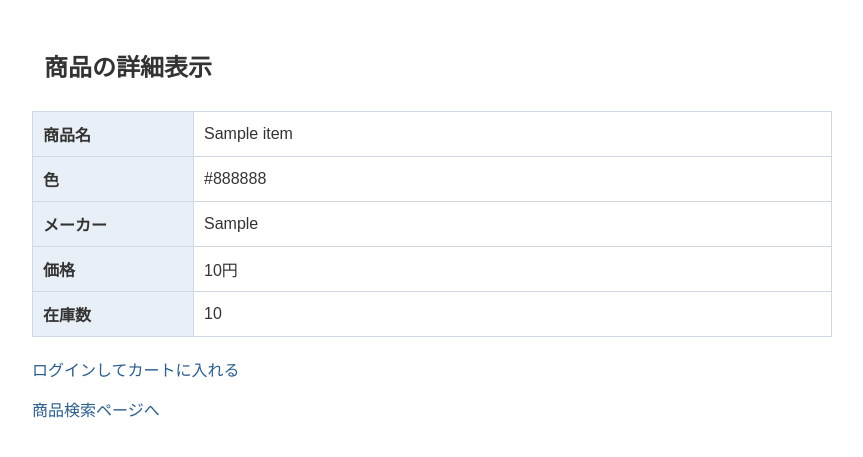
After one commit to sho0000000777/Sougouenshu, a Django app: page /item/1/ in a window 1280 px wide. The commit adds this page. Shown: the top 457 px of the page, without its empty margins (208-1071 px from the left). Run offline with Django 5.2, Linux system fonts and the light colour scheme; tables that the repository leaves empty hold one stand-in row (values such as "Sample post").

Commit message:
6/12進捗

```diff
--- a/app/models.py
+++ b/app/models.py
@@ -35,8 +35,8 @@ class Itemincart(models.Model):
         db_table = "shopping_itemsincart"
     amount = models.IntegerField(verbose_name="数量")
     booked_date = models.DateTimeField(verbose_name="登録日", auto_now_add=True)
-    item = models.ForeignKey(Item, verbose_name="商品", on_delete=models.CASCADE)
-    user = models.ForeignKey(User, verbose_name="会員", on_delete=models.CASCADE)
+    item = models.ForeignKey(Item, verbose_name="商品ID", on_delete=models.CASCADE)
+    user = models.ForeignKey(User, verbose_name="会員ID", on_delete=models.CASCADE)
 
 
 class Purchase(models.Model):
--- /dev/null
+++ b/app/static/app/product.css
@@ -0,0 +1,75 @@
+body {
+    font-family: sans-serif;
+    color: #333;
+    max-width: 800px;
+    background-color: #ffffff;
+    margin: 40px auto;
+}
+
+h2 {
+    margin-bottom: 20px;
+    padding: 8px 12px;
+    background-color: #ffffff;
+    /* border-left: 5px solid #7f9db9; */
+}
+
+table {
+    border-collapse: collapse;
+    margin-bottom: 20px;
+    width: 800px;
+    background-color: #fff;
+}
+
+th,
+td {
+    border: 1px solid #cfd8e3;
+    padding: 10px;
+    text-align: left;
+}
+
+th {
+    width: 140px;
+    background-color: #e9eff6;
+}
+
+form {
+    margin-top: 15px;
+    margin-bottom: 15px;
+}
+
+label {
+    margin-right: 10px;
+    font-weight: bold;
+}
+
+select {
+    padding: 6px;
+    border: 1px solid #bcc9d6;
+    background-color: #fff;
+}
+
+button {
+    margin-left: 10px;
+    padding: 8px 16px;
+    border: 1px solid #0066cc;
+    background-color: #0066cc;
+    color: #fff;
+    cursor: pointer;
+}
+
+button:hover {
+    background-color: #6d89a3;
+}
+
+a {
+    color: #2b5d8a;
+    text-decoration: none;
+}
+
+a:hover {
+    text-decoration: underline;
+}
+
+p {
+    margin-top: 12px;
+}
--- a/app/templates/app/base.html
+++ b/app/templates/app/base.html
@@ -1,8 +1,10 @@
+{%load static%}
 <!DOCTYPE html>
 <html lang="ja">
 <head>
     <meta charset="UTF-8">
     <title>ショッピングサイト</title>
+    <link rel="stylesheet" href="{% static 'app/style.css' %}">
 </head>
 <body>
 
--- /dev/null
+++ b/app/templates/app/itemDetail.html
@@ -0,0 +1,42 @@
+{% load static %}
+<!DOCTYPE html>
+<html lang="ja">
+<head>
+    <meta charset="UTF-8">
+    <title>商品詳細</title>
+    <link rel="stylesheet" href="{% static 'app/product.css' %}">
+</head>
+<body>
+
+<h2>商品の詳細表示</h2>
+
+<table>
+    <tr><th>商品名</th><td>{{ item.name }}</td></tr>
+    <tr><th>色</th><td>{{ item.color }}</td></tr>
+    <tr><th>メーカー</th><td>{{ item.manufacturer }}</td></tr>
+    <tr><th>価格</th><td>{{ item.price }}円</td></tr>
+    <tr><th>在庫数</th><td>{{ item.stock }}</td></tr>
+</table>
+
+{% if login_user %}
+    <form method="post" action="{% url 'app:cart_insert' %}">
+        {% csrf_token %}
+        <input type="hidden" name="item_id" value="{{ item.item_id }}">
+
+        <label for="amount">個数：</label>
+        <select name="amount" id="amount">
+            {% for i in amount_range %}
+                <option value="{{ i }}">{{ i }}</option>
+            {% endfor %}
+        </select>
+
+        <button type="submit">ショッピングカートに入れる</button>
+    </form>
+{% else %}
+    <p><a href="{% url 'app:login' %}">ログインしてカートに入れる</a></p>
+{% endif %}
+
+<p><a href="{% url 'app:index' %}">商品検索ページへ</a></p>
+
+</body>
+</html>
--- a/app/templates/app/login.html
+++ b/app/templates/app/login.html
@@ -1,8 +1,10 @@
+{% load static %}
 <!DOCTYPE html>
 <html lang="ja">
 <head>
     <meta charset="UTF-8">
     <title>ログイン</title>
+    <link rel="stylesheet" href="{% static 'app/style.css' %}">
 </head>
 <body>
 
@@ -18,10 +20,10 @@
         <button type="submit">ログイン</button>
     </form>
 
-    <a href="{% url 'app:index' %}">トップに戻る</a>
-
 
     <p><a href="{% url 'app:signup' %}">新規登録はこちら</a></p>
 
+    <p><a href="{% url 'app:index' %}">商品検索ページへ</a></p>
+
 </body>
 </html>
--- a/app/templates/app/signup.html
+++ b/app/templates/app/signup.html
@@ -1,8 +1,10 @@
+{%load static%}
 <!DOCTYPE html>
 <html lang="ja">
 <head>
     <meta charset="UTF-8">
     <title>会員登録</title>
+    <link rel="stylesheet" href="{% static 'app/style.css' %}">
 </head>
 <body>
 
@@ -16,5 +18,7 @@
 
 <p><a href="{% url 'app:login' %}">すでにアカウントをお持ちの方はこちら</a></p>
 
+<p><a href="{% url 'app:index' %}">商品検索ページへ</a></p>
+
 </body>
 </html>
--- a/app/urls.py
+++ b/app/urls.py
@@ -8,8 +8,8 @@ urlpatterns = [
     path("signup/", views.UserCreate.as_view(), name="signup"),
     path("login/", views.login_view, name="login"),
     path("logout/", views.logout_view, name="logout"),
-    # path("timeline/", views.timeline_view, name="timeline"),
-    path("users/", views.user_list_view, name="snsuser_list"),
     path("search/", views.search_view, name="search"),
-    # path("like/<int:post_id>/", views.like_view, name="like"),
+    path('item/<int:item_id>/', views.itemdetail_view, name='item_detail'),
+    path('cart/insert/', views.cart_insert_view, name='cart_insert'),
+    path("cart/", views.cart_view, name="cart"),
 ]
--- a/app/views.py
+++ b/app/views.py
@@ -1,6 +1,6 @@
 from django.shortcuts import render, redirect, get_object_or_404
 from django.views.generic import CreateView
-from app.models import User, Category
+from app.models import User, Category, Item, Category, Itemincart
 from django.urls import reverse_lazy
 from .forms import UserCreateForm, LoginForm
 from django.contrib.auth.hashers import make_password, check_password
@@ -28,17 +28,16 @@ class UserCreate(CreateView):
 
 def login_view(request):
     form = LoginForm()
-    print("aaa")
 
     if request.method == "POST":
         form = LoginForm(request.POST)
 
         if form.is_valid():
-            name = form.cleaned_data["name"]
+            user_id = form.cleaned_data["user_id"]
             password = form.cleaned_data["password"]
 
             # ① DBからユーザーを探す
-            user = User.objects.filter(name=name).first()
+            user = User.objects.filter(user_id=user_id).first()
 
             # ② パスワードが一致するか確認
             if user and check_password(password, user.password):
@@ -56,20 +55,81 @@ def login_view(request):
 
 
 def logout_view(request):
-    request.session.flush()  # セッション全削除
+    request.session.flush()
     return redirect("app:login")
 
+def search_view(request):
+    category_id = request.GET.get('category', "")
+    keyword = request.GET.get('keyword', "")
 
-def user_list_view(request):
-    # ログインチェック
-    if not request.session.get("is_login"):
-        return redirect("app:login")
+    items = Item.objects.all()
+    category_name = 'すべて'
 
-    users = User.objects.all()
-    return render(request, "app/snsuser_list.html", {
-        "users": users,
-        "login_user_name": request.session.get("login_user_name"),
+
+    if category_id:
+        items = items.filter(category_id=category_id)
+        category = Category.objects.filter(category_id=category_id).first()
+        category_name = category.name if category else ''
+
+    if keyword:
+        items = items.filter(name__icontains=keyword)
+
+    return render(request, 'app/searchResult.html', {
+        'items': items,
+        'keyword':keyword,
+        'category_name':category_name
     })
 
-def search_view(request):
-    return redirect("app:")
+def itemdetail_view(request, item_id):
+    item = Item.objects.filter(item_id=item_id).first()
+    login_user = None
+    if request.session.get("is_login"):
+        login_user = User.objects.filter(user_id=request.session['login_user_id']).first()
+
+    if not item:
+        return render(request, 'app/itemDetail.html', {
+            'error': '商品が見つかりません',
+        })
+
+    return render(request, 'app/itemDetail.html', {
+        'item': item,
+        'login_user': login_user,
+        "amount_range": range(1, item.stock + 1),
+    })
+
+def cart_insert_view(request):
+    if request.method == "POST":
+        item_id = request.POST.get("item_id")
+        amount = request.POST.get("amount")
+        amount = int(amount)
+
+        item = Item.objects.filter(item_id=item_id).first()
+
+        login_user_id = request.session.get("login_user_id")
+
+        user = User.objects.filter(user_id=login_user_id).first()
+
+        cart_item = Itemincart.objects.filter(user=user, item=item).first()
+
+        if cart_item:
+            cart_item.amount += amount
+            cart_item.save()
+        else:
+            Itemincart.objects.create(
+                user=user,
+                item=item,
+                amount=amount
+            )
+        return redirect("app:cart")
+
+    return redirect("app:index")
+
+def cart_view(request):
+    login_user_id = request.session.get("login_user_id")
+    user = User.objects.filter(user_id=login_user_id).first()
+
+    itemsincart = Itemincart.objects.filter(user=user)
+
+    return render(request, "app/cart.html", {
+        "itemsincart": itemsincart,
+    })
```
Also changed, not shown: app/forms.py (+17 -3 lines), app/static/app/style.css (added, +84 -0 lines), app/templates/app/cart.html (added, +40 -0 lines), app/templates/app/searchResult.html (added, +45 -0 lines), app/templates/app/snsuser_list.html (deleted, +0 -13 lines).
